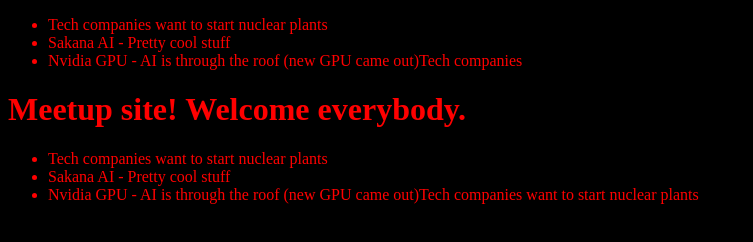
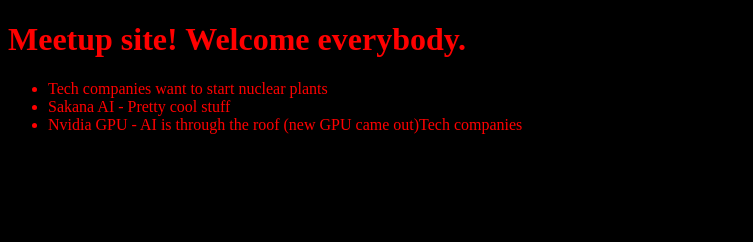
Before and after one commit to rqueztech/MeetupSite, a plain HTML site: page index.html in a window 1280 px wide. Shown: the whole page, without its empty margins (0-753 px from the left). Drawn offline with Linux system fonts and the light colour scheme.

Commit message:
get rid of extra html

```diff
--- a/index.html
+++ b/index.html
@@ -10,16 +10,8 @@
   </head>
 
   <body>
+    <h1>Meetup site! Welcome everybody.</h1>
 	<div id = "main-container"></div>
-    <h1>Meetup site! Welcome everybody.</h1>
-    <ul>
-      <li>Tech companies want to start nuclear plants</li>
-      <li>Sakana AI - Pretty cool stuff</li>
-      <li>
-        Nvidia GPU - AI is through the roof (new GPU came out)Tech companies
-        want to start nuclear plants
-      </li>
-    </ul>
     <script src="js/script.js"></script>
   </body>
 </html>
```
